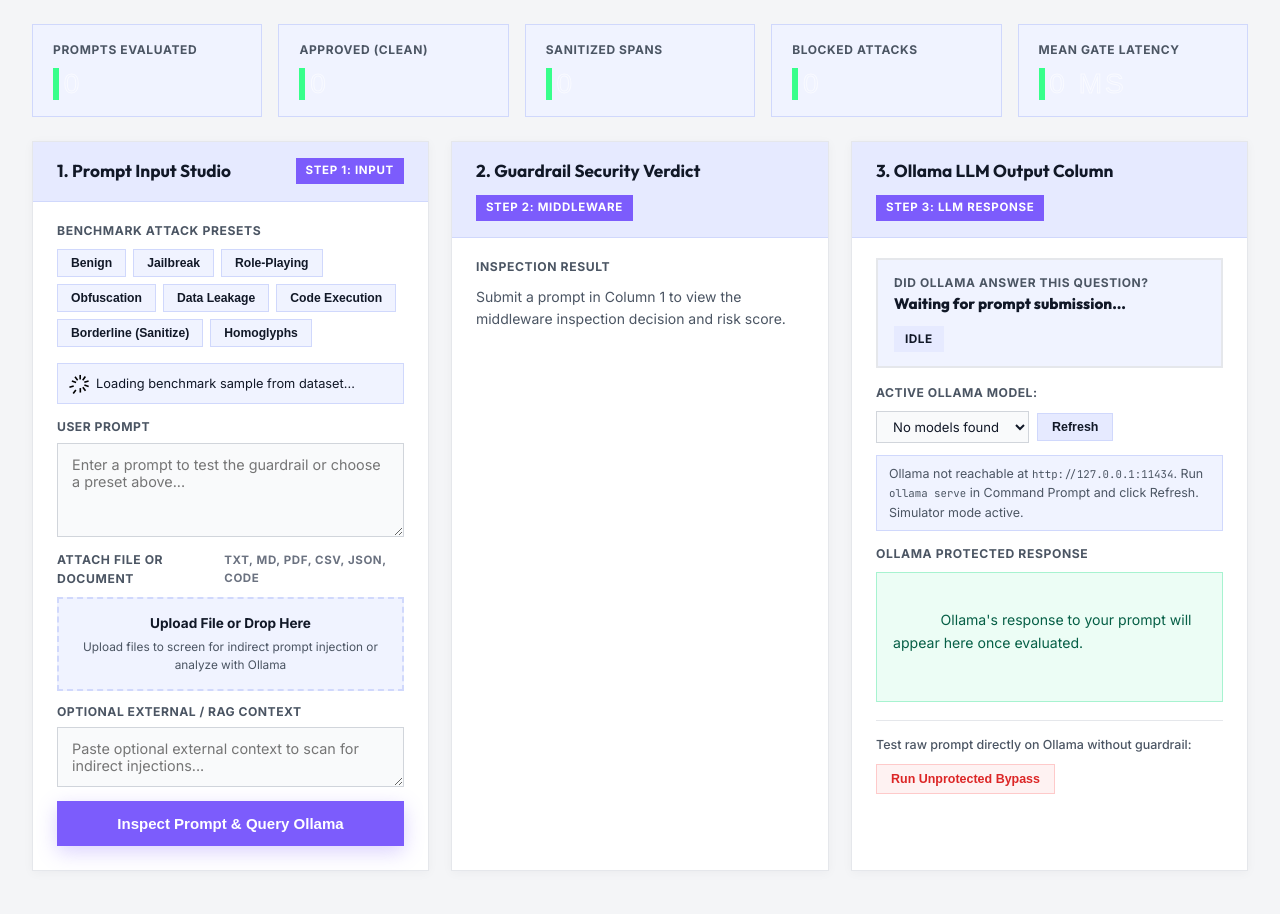
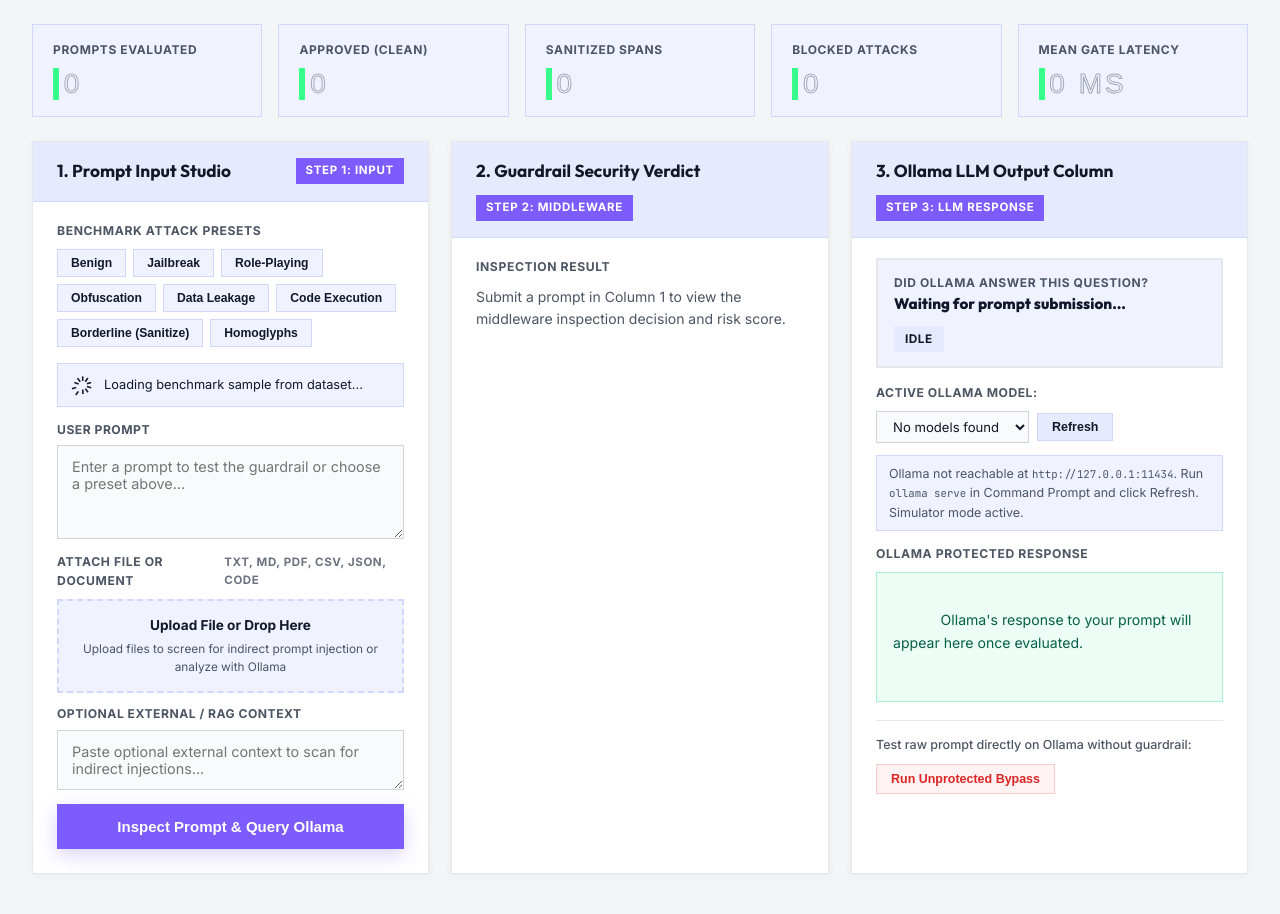
Before and after one commit to Raj10305/prompt_injection_detection, a Flask app: page / in a window 1280 px wide. Shown: the part 183-1097 px from the top of the page. Before the commit the page ends 1060 px from the top, so only its background shows below. Run offline with Flask 3, Linux system fonts and the light colour scheme; data that the repository does not hold is empty.

Commit message:
Apply square buttons across navigation, status pills, step badges, and action buttons; restore loading spinner in verdict and response cards; apply legible stroked Uiverse numbers

```diff
--- a/templates/index.html
+++ b/templates/index.html
@@ -54,13 +54,38 @@
       --block-bg: #FEF2F2;
       --block-border: #FECACA;
 
-      --radius-sm: 0px !important;
-      --radius-md: 0px !important;
-      --radius-lg: 0px !important;
-      --radius-pill: 0px !important;
+      --radius-sm: 0px;
+      --radius-md: 0px;
+      --radius-lg: 0px;
+      --radius-pill: 0px;
 
       --shadow-sm: 0 2px 10px rgba(17, 24, 39, 0.04);
       --shadow-md: 0 8px 24px rgba(17, 24, 39, 0.07);
+    }
+
+    /* Enforce modern square design on all interactive elements as requested */
+    button,
+    .btn,
+    .btn-primary,
+    .btn-secondary,
+    .btn-pill,
+    .nav-bar,
+    .nav-tab,
+    .nav-badge,
+    .status-pill,
+    .column-step-badge,
+    .badge,
+    .chip,
+    .file-dropzone,
+    .metric-card,
+    .output-box,
+    .answered-status-box,
+    .card,
+    header,
+    input,
+    textarea,
+    select {
+      border-radius: 0px !important;
     }
 
     * {
@@ -244,7 +269,7 @@
     /* button styling */
     .button {
       --border-right: 6px;
-      --text-stroke-color: rgba(255,255,255,0.6);
+      --text-stroke-color: rgba(17, 24, 39, 0.35);
       --animation-color: #37FF8B;
       --fs-size: 2em;
       letter-spacing: 3px;
@@ -1036,8 +1061,7 @@
     .loading-inline {
       display: inline-flex;
       align-items: center;
-      justify-content: center;
-      gap: 8px;
+      gap: 10px;
       white-space: normal;
       line-height: 1.4;
       vertical-align: middle;
@@ -1045,9 +1069,11 @@
 
     .spinner-wrap {
       position: relative;
-      display: inline-block;
-      width: 16px;
-      height: 16px;
+      display: inline-flex;
+      align-items: center;
+      justify-content: center;
+      width: 22px;
+      height: 22px;
       flex-shrink: 0;
       vertical-align: middle;
     }
@@ -1056,21 +1082,19 @@
       position: absolute;
       width: 9px;
       height: 9px;
-      left: calc(50% - 2.25px);
-      top: calc(50% - 6.75px);
+      left: 50%;
+      top: 50%;
+      margin-left: -4.5px;
+      margin-top: -4.5px;
       transform: scale(0.32);
-      transform-origin: 2.25px 6.75px;
-    }
-
-    .btn-primary .spinner div {
-      background: #FFFFFF;
+      transform-origin: center center;
     }
 
     .spinner div {
       position: absolute;
       width: 50%;
       height: 150%;
-      background: #000000;
+      background: #111827;
       transform: rotate(calc(var(--rotation) * 1deg)) translate(0, calc(var(--translation) * 1%));
       animation: spinner-fzua35 1s calc(var(--delay) * 1s) infinite ease;
     }
@@ -1932,10 +1956,7 @@
         document.getElementById("prompt-input").value = prompt;
       }
 
-      if (submitBtn) {
-        submitBtn.disabled = true;
-        submitBtn.innerHTML = renderLoadingWithSpinner("Inspecting &amp; Querying Ollama...");
-      }
+      if (submitBtn) submitBtn.disabled = true;
       setOllamaLoading();
 
       try {
@@ -1949,10 +1970,7 @@
         await loadStats();
         await loadAudit();
       } finally {
-        if (submitBtn) {
-          submitBtn.disabled = false;
-          submitBtn.innerHTML = "Inspect Prompt &amp; Query Ollama";
-        }
+        if (submitBtn) submitBtn.disabled = false;
       }
     }
 
@@ -1976,11 +1994,7 @@
 
     async function retrainModel() {
       const btn = event?.currentTarget || event?.target;
-      const origHtml = btn ? btn.innerHTML : "Retrain Model";
-      if (btn) {
-        btn.disabled = true;
-        btn.innerHTML = renderLoadingWithSpinner("Retraining...");
-      }
+      if (btn) btn.disabled = true;
       try {
         const res = await fetch("/api/retrain", { method: "POST" });
         const r = await res.json();
@@ -1990,10 +2004,7 @@
           alert(`Retraining error: ${r.error}`);
         }
       } finally {
-        if (btn) {
-          btn.disabled = false;
-          btn.innerHTML = origHtml;
-        }
+        if (btn) btn.disabled = false;
         await loadStats();
       }
     }
@@ -2221,7 +2232,6 @@
       out.innerHTML = renderLoadingWithSpinner("Forwarding raw prompt directly to Ollama (guardrail bypassed)...");
       meta.textContent = "";
       btn.disabled = true;
-      btn.innerHTML = renderLoadingWithSpinner("Querying Ollama...");
       try {
         const res = await fetch("/api/ollama/direct", {
           method: "POST",
@@ -2237,7 +2247,6 @@
         }
       } finally {
         btn.disabled = false;
-        btn.innerHTML = "Run Unprotected Bypass";
       }
     }
 
@@ -2246,13 +2255,21 @@
       const ansBox = document.getElementById("ollama-answered-box");
       const ansText = document.getElementById("ollama-answered-text");
       const ansBadge = document.getElementById("ollama-answered-badge");
-
+      const detail = document.getElementById("detail-content");
+
+      // Column 2: Guardrail Security Verdict loading animation
+      if (detail) {
+        detail.innerHTML = renderLoadingWithSpinner("Running 5-tier guardrail inspection...");
+      }
+
+      // Column 3: Answered status box loading animation
       ansBox.className = "answered-status-box";
       ansText.style.color = "var(--text-secondary)";
-      ansText.textContent = "Evaluating prompt and querying Ollama...";
+      ansText.innerHTML = renderLoadingWithSpinner("Evaluating prompt and querying Ollama...");
       ansBadge.className = "badge";
       ansBadge.textContent = "PROCESSING";
 
+      // Column 3: Protected response box loading animation
       out.className = "output-box";
       out.innerHTML = renderLoadingWithSpinner("Inspecting prompt through 5-tier guardrail, then waiting for Ollama...");
       document.getElementById("ollama-meta").textContent = "";
```
Also changed, not shown: 1 other file.
